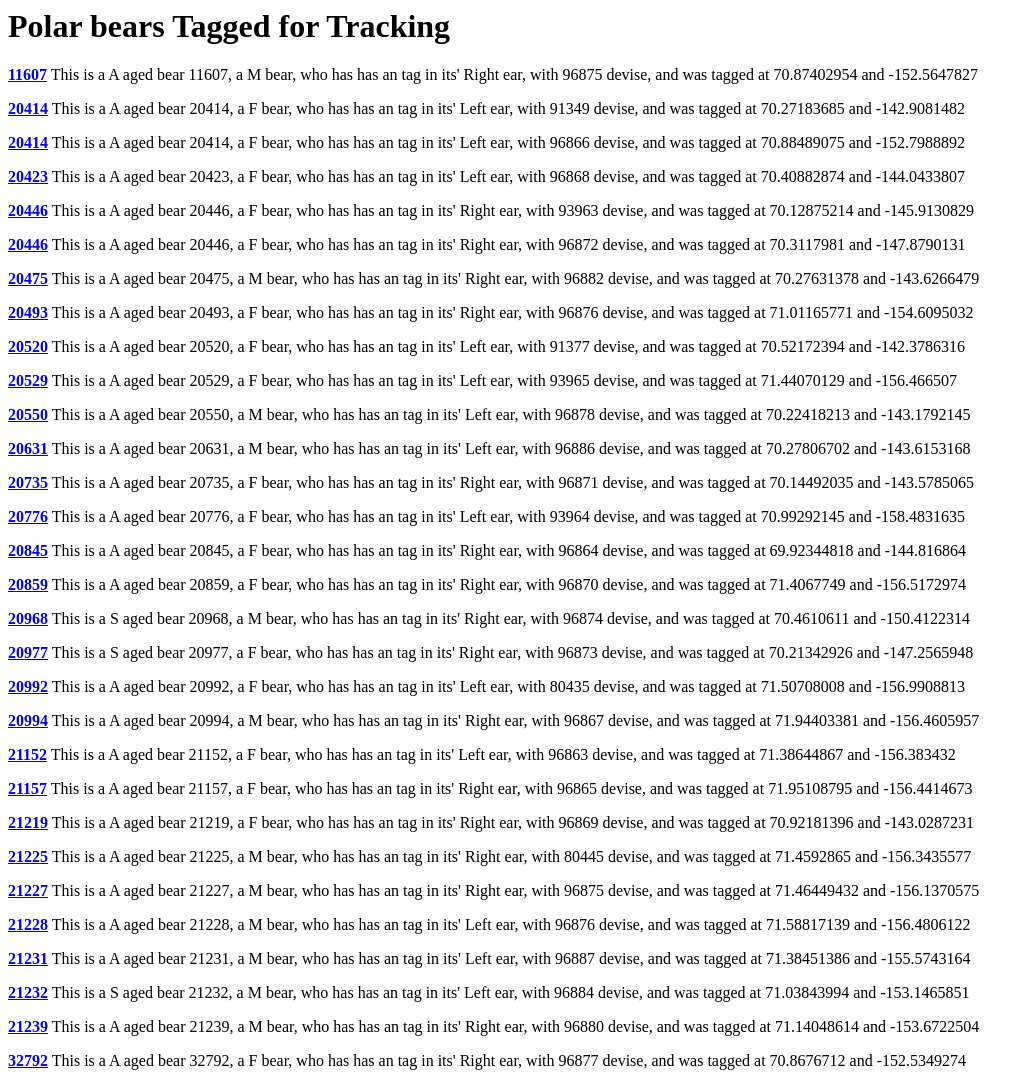
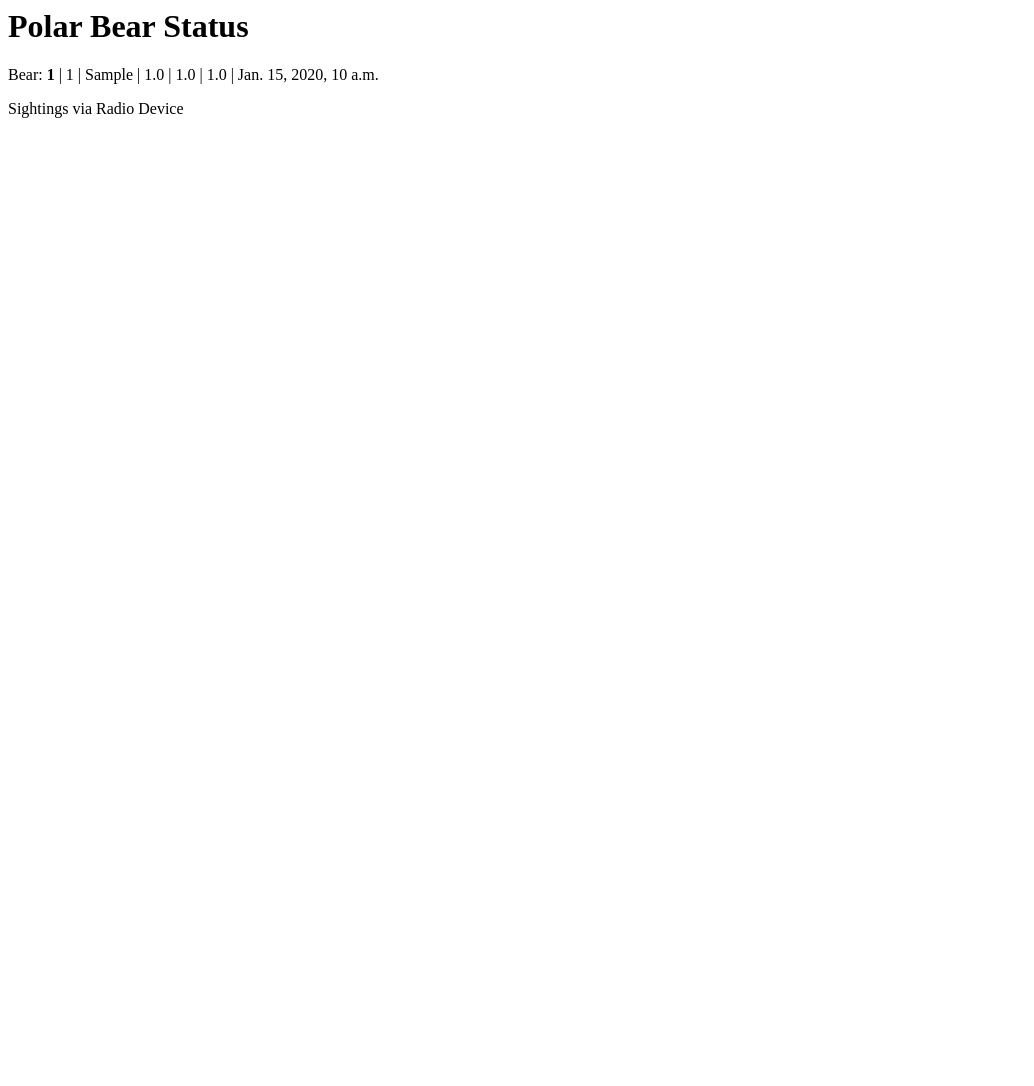
Before and after one commit to FrankChen2023/Bear-Django, a Django app: page / in a window 1280 px wide. Shown: the whole page, without its empty margins (0-1034 px from the left). After the commit the page ends 118 px from the top, so only its background shows below. Run offline with Django 4.2, Linux system fonts and the light colour scheme; data comes from the database, SQL or seed files in the repository; tables that the repository leaves empty hold one stand-in row (values such as "Sample post"); parts of the project's set-up code (start-up, migrations or seed data) failed here and were passed over.

Commit message:
The second table commit

```diff
--- a/bears/templates/bear_list.html
+++ b/bears/templates/bear_list.html
@@ -1,12 +1,17 @@
 <html><head>
-<title>Polar Bear Tracking</title>
+<title>Polar Bear Status</title>
 </head><body>
-    <h1>Polar bears Tagged for Tracking</h1>
-    {% for bear in bears %}
-        <b> <a href="{% url 'bear_status' id=bear.bearID %}">{{bear.bearID }}</a></b>
-    This is a {{ bear.age_class }} aged bear
-    {{bear.bearID}}, a {{ bear.sex }} bear, who has has an tag in its' {{ bear.ear_applied }} ear, with {{ bear.pTT_ID }} devise, and was
-    tagged at {{ bear.capture_lat }} and {{ bear.capture_long }}
+    <h1>Polar Bear Status</h1>
+    <p>Bear:
+        {% for bear in bears %}
+        <b>{{bear.deploy_id }}</b> |
+        {{bear.bear_id}} |
+        {{ bear.recieved}} |
+        {{bear.longitude}} |
+        {{bear.latitude}}	|
+        {{ bear.temperature}} |
+        {{bear.created_date}}
+        {% endfor %}
     </p>
-    {% endfor %}
+    <p>Sightings via Radio Device</p>
 </body></html>
--- a/bears/views.py
+++ b/bears/views.py
@@ -2,7 +2,7 @@ from django.shortcuts import render, get_object_or_404
 from .models import Bear, Sighting
 
 def bear_list(request):
-    bears = Bear.objects.all()
+    bears = Sighting.objects.all()
     return render(request, 'bear_list.html', {'bears' : bears})
 
 def bear_detail(request, id):
```
Also changed, not shown: bears/migrations/0002_sighting.py.
